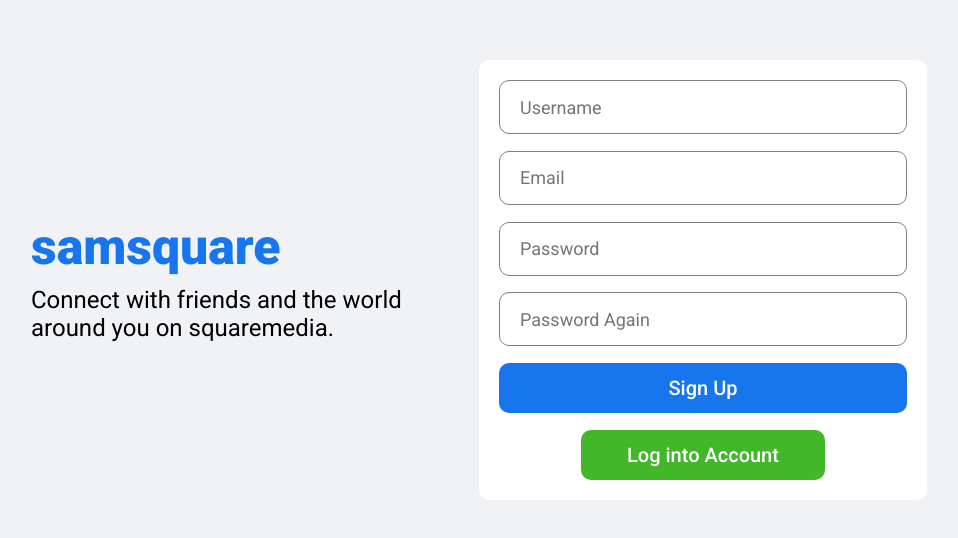
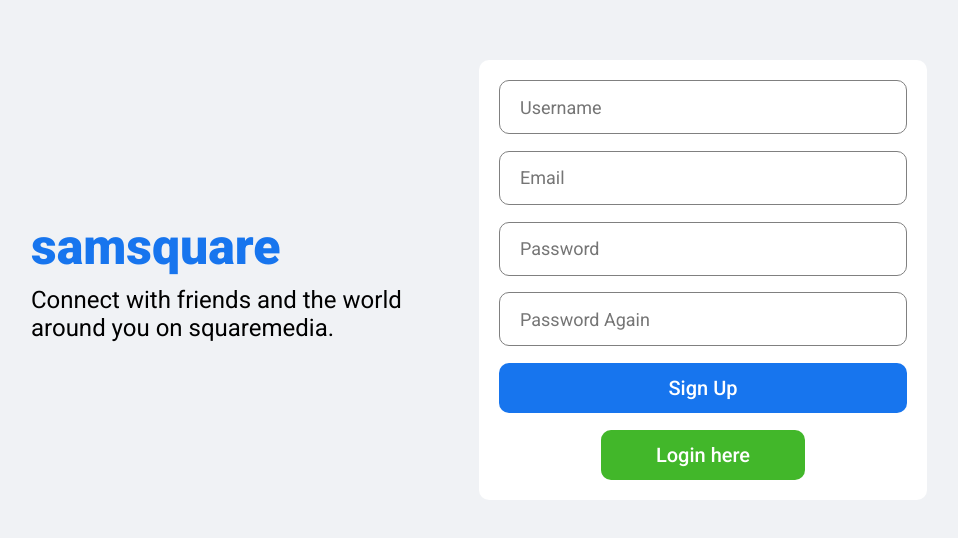
Before and after one commit to samsquareed/squaremedia, a React (Create React App) app: page /register in a window 1280 px wide. Shown: the part 120-658 px from the top of the page, without its empty margins (161-1119 px from the left). Built offline with nearby package versions, Linux system fonts and the light colour scheme.

Commit message:
beautifully tested the signin functionality with redux

```diff
--- a/src/actions/auth.js
+++ b/src/actions/auth.js
@@ -1,9 +1,19 @@
-
+import * as api from "../api"
 
 export const signIn = (formData)=> async (dispatch) =>{
     try {
-        dispatch({type : "LOGIN", payload: formData})
+        const {data} = await api.SignIn(formData)
+        dispatch({type : "LOGIN", payload: data})
     } catch (error) {
 
     }
 }
+
+export const SignUp = (formData) => async (dispatch) =>{
+    try {
+        const { data } = await api.SignUp(formData)
+        console.log(data);
+    } catch (error) {
+        console.log(error);
+    }
+}
--- a/src/api/index.js
+++ b/src/api/index.js
@@ -0,0 +1,7 @@
+import Axios from "axios"
+
+
+const API = Axios.create({baseURL : "http://localhost:5000"});
+
+export const SignIn = (formData) => API.post(`/api/auth/login`, formData)
+export const SignUp = (formData) => API.post(`/api/auth/register`, formData)
--- a/src/components/rightbar/Rightbar.jsx
+++ b/src/components/rightbar/Rightbar.jsx
@@ -2,7 +2,6 @@ import Online from '../online/Online'
 import './rightbar.css'
 
 const Rightbar = ({user}) => {
-  console.log(user);
   const user1 = {
     profilePicture : './assets/person/4.jpeg',
     username : "sammed"
--- a/src/pages/login/Login.jsx
+++ b/src/pages/login/Login.jsx
@@ -2,13 +2,16 @@ import "./login.css";
 import {useDispatch} from 'react-redux'
 
 import {signIn} from '../../actions/auth'
+import { useRef } from "react";
 
 const Login = () => {
   const dispatch = useDispatch()
+  const email = useRef("")
+  const password = useRef("")
 
   const handleSubmit = (e)=>{
     e.preventDefault()
-    const user = {username : "sammed", password : "12345"}
+    const user = {email : email.current.value  , password: password.current.value }
     // localStorage.setItem("user", JSON.stringify({username : "sammed", password : "12345"}))
     dispatch(signIn(user))
   }
@@ -24,12 +27,12 @@ const Login = () => {
         </div>
         <div className="loginRight">
           <form className="loginBox" onSubmit={handleSubmit}>
-            <input placeholder="Email" className="loginInput" />
-            <input placeholder="Password" className="loginInput" />
+            <input placeholder="Email" ref={email} className="loginInput" />
+            <input placeholder="Password" ref={password} className="loginInput" />
             <button className="loginButton" type="submit" >Log In</button>
             <span className="loginForgot">Forgot Password?</span>
             <button className="loginRegisterButton">
-              Create a New Account
+              Create Account
             </button>
           </form>
         </div>
--- a/src/pages/register/Register.jsx
+++ b/src/pages/register/Register.jsx
@@ -1,8 +1,30 @@
 import "./register.css";
 
-import React from 'react'
+import React, { useRef } from 'react'
+import {Link} from 'react-router-dom'
+import { SignUp } from "../../actions/auth";
+import { useDispatch } from "react-redux";
 
 const Register = () => {
+
+  const username = useRef("")
+  const email = useRef("")
+  const password = useRef("")
+  const passwordmatch = useRef("")
+
+  const dispatch = useDispatch()
+
+  const handleRegister = (e)=>{
+      e.preventDefault()
+      const userData = {
+        username : username.current.value,
+        password : password.current.value,
+        email : email.current.value
+      }
+      dispatch(SignUp(userData))
+  }
+
+
   return (
     <div className="login">
       <div className="loginWrapper">
@@ -13,16 +35,14 @@ const Register = () => {
           </span>
         </div>
         <div className="loginRight">
-          <div className="loginBox">
-            <input placeholder="Username" className="loginInput" />
-            <input placeholder="Email" className="loginInput" />
-            <input placeholder="Password" className="loginInput" />
-            <input placeholder="Password Again" className="loginInput" />
-            <button className="loginButton">Sign Up</button>
-            <button className="loginRegisterButton">
-              Log into Account
-            </button>
-          </div>
+          <form className="loginBox" onSubmit={handleRegister}>
+            <input placeholder="Username" ref={username} className="loginInput" />
+            <input placeholder="Email" ref={email} className="loginInput" />
+            <input placeholder="Password" ref={password} className="loginInput" />
+            <input placeholder="Password Again" ref={passwordmatch} className="loginInput" />
+            <button className="loginButton" type="submit">Sign Up</button>
+            <Link to="/login" className="loginRegisterButton" style={{textDecoration : "none"}}>Login here</Link>
+          </form>
         </div>
       </div>
     </div>
--- a/src/pages/register/register.css
+++ b/src/pages/register/register.css
@@ -71,10 +71,13 @@
 }
 
 .loginRegisterButton{
-    width: 60%;
+    width: 50%;
     align-self: center;
     height: 50px;
     border-radius: 10px;
+    display: flex;
+    align-items: center;
+    justify-content: center;
     border: none;
     background-color: #42b72a;
     color: white;
```
